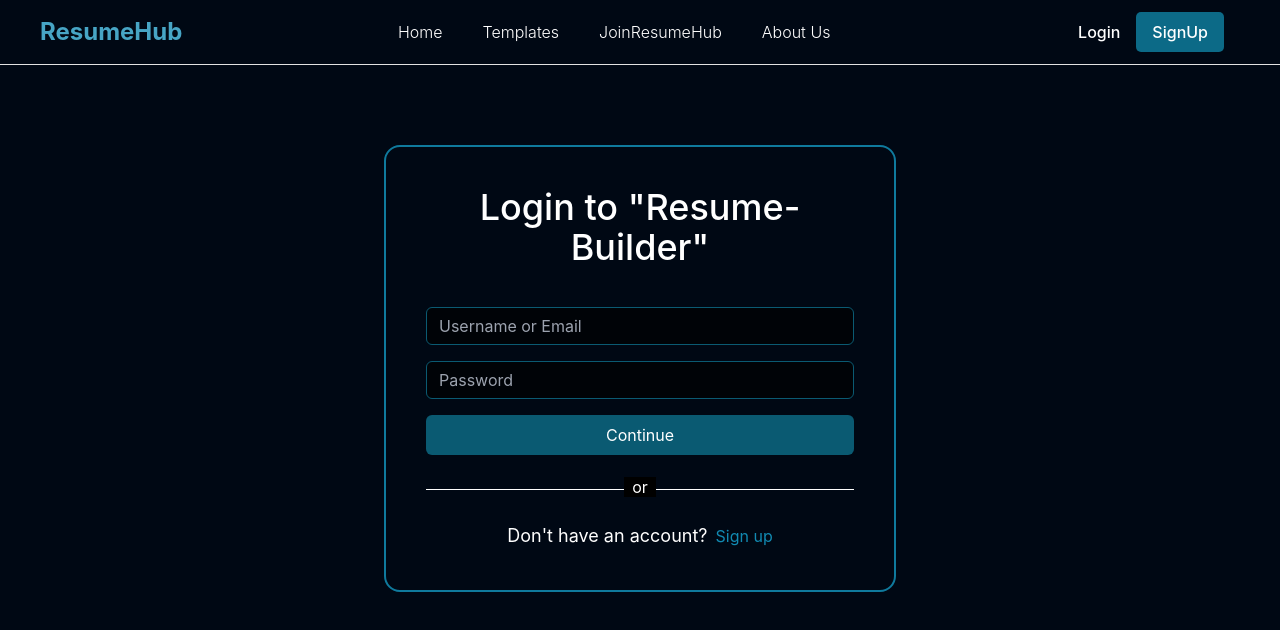
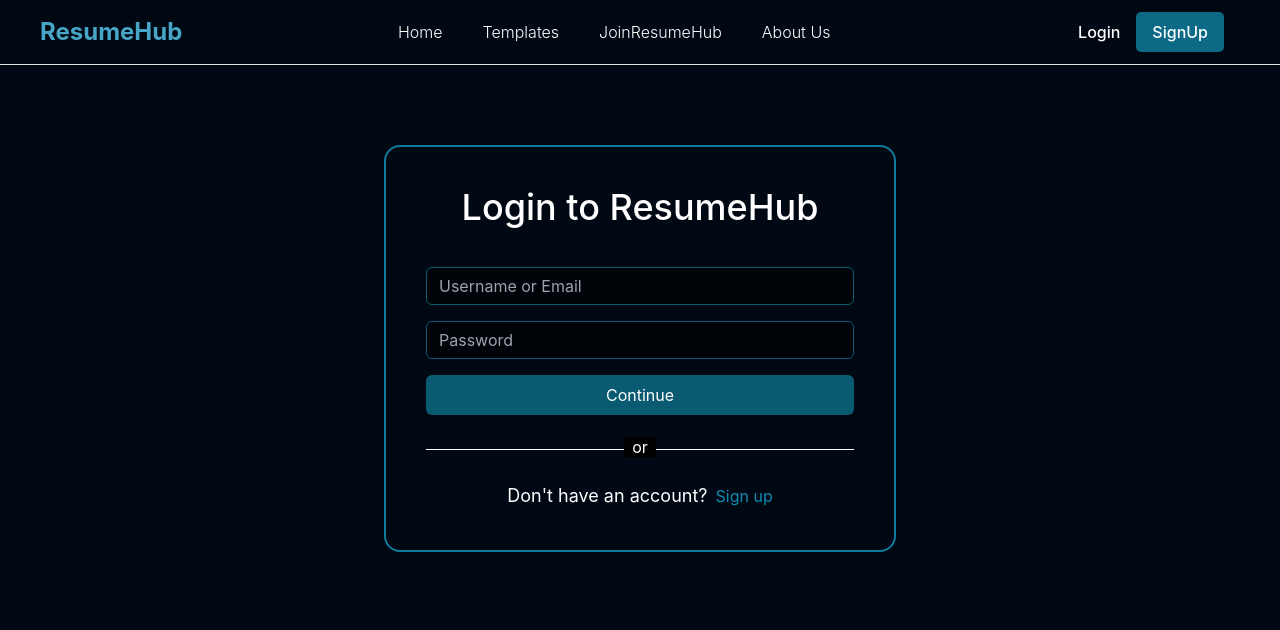
Before and after one commit to jaimin1503/zidio-resume-builder, a React (Vite) app in the folder frontend/: page /login in a window 1280 px wide. Shown: the top 630 px of the page. Built offline with nearby package versions, Linux system fonts and the light colour scheme.

Commit message:
minor changes

```diff
--- a/frontend/src/components/forms/AddSection.jsx
+++ b/frontend/src/components/forms/AddSection.jsx
@@ -3,7 +3,7 @@ import ArrowBackIcon from "@mui/icons-material/ArrowBack";
 import CloseIcon from "@mui/icons-material/Close"; // Import close icon
 import "react-quill/dist/quill.snow.css"; // import styles for react-quill
 import { useDispatch, useSelector } from "react-redux";
-import { Link } from "react-router-dom";
+import { Link, useParams } from "react-router-dom";
 import { setGlobalIndex } from "../../redux/slices/globalIndexSlice";
 import axios from "axios";
 import { setResume } from "../../redux/slices/resumeSlice";
@@ -19,7 +19,7 @@ export default function CertificationDetails() {
   const [newSkill, setNewSkill] = useState("");
   const [newSkillLevel, setNewSkillLevel] = useState("beginner"); // Default to 'beginner'
   const [editSkillIndex, setEditSkillIndex] = useState(null);
-
+  const { index } = useParams();
   const [courses, setCourses] = useState([]);
   const [newCourse, setNewCourse] = useState({
     title: "",
@@ -490,11 +490,11 @@ export default function CertificationDetails() {
           <ArrowBackIcon />
         </div>
         <Link
-          to={"/templates"}
+          to={`/viewResume/${index}/${resume?._id}`}
           // onClick={() => setGlobalIndex((globalIndex + 1) % 5)}
           className="py-3 px-6 bg-blue-400 hover:bg-blue-500 text-white rounded-md transition duration-300"
         >
-          Select template
+          Preview Template
         </Link>
       </div>
       {isPopupOpen && (
--- a/frontend/src/pages/Login.jsx
+++ b/frontend/src/pages/Login.jsx
@@ -55,7 +55,7 @@ export default function Login() {
       <Navbar />
       <div className=" text-white w-fit mx-auto md:border-2 max-w-lg border-blue-300 rounded-2xl p-10 mt-20">
         <h1 className="text-3xl sm:text-4xl font-medium text-center mb-10">
-          Login to "Resume-Builder"
+          Login to ResumeHub
         </h1>
         {error && <div className=" text-red-100 mb-4">{error}</div>}
         <form onSubmit={handleSubmit}>
```
